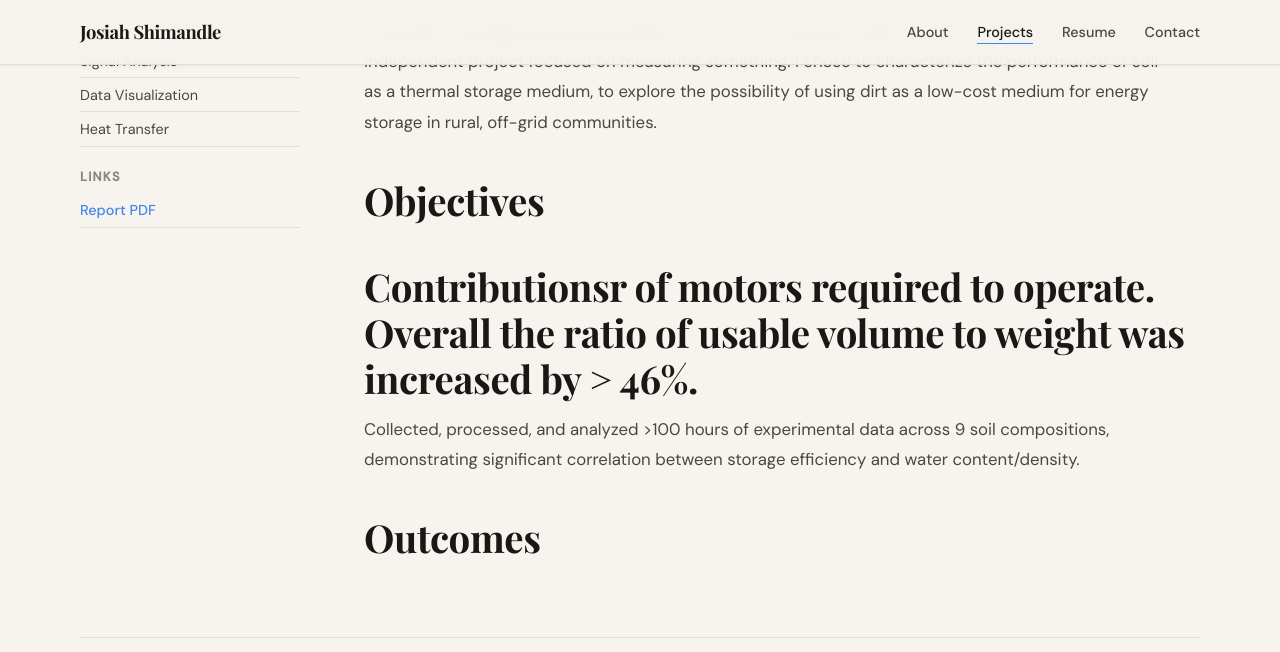
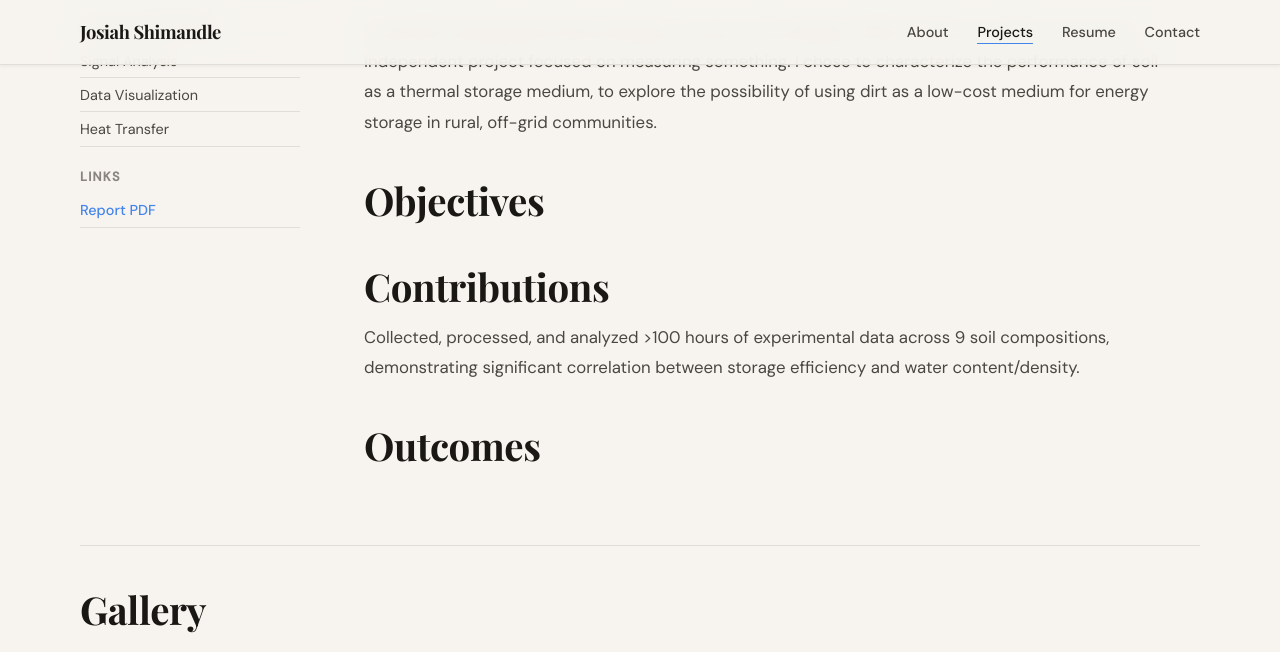
Before and after one commit to jshimandle/jshimandle.github.io, a Jekyll site: the page built from _projects/dirt-battery.md, in a window 1280 px wide and 900 px high, scrolled down 886 px, cut to the strip 0-652 px from the top of the window. Built offline with Jekyll 4.4.1, drawn with Linux system fonts in a browser that asks for light colours; some web fonts are replaced.

Commit message:
Update dirt-battery.md

```diff
--- a/_projects/dirt-battery.md
+++ b/_projects/dirt-battery.md
@@ -48,8 +48,7 @@ in rural, off-grid communities.
 
 ## Objectives
 
-## Contributionsr of motors required to operate. Overall the ratio of usable volume to weight was increased by > 46%.
-
+## Contributions
 Collected, processed, and analyzed >100 hours of experimental data across 9 soil compositions, demonstrating significant correlation between storage efficiency and water content/density.
 
 ## Outcomes
```
